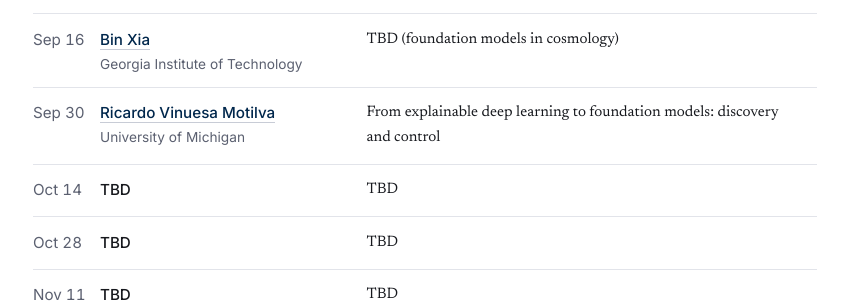
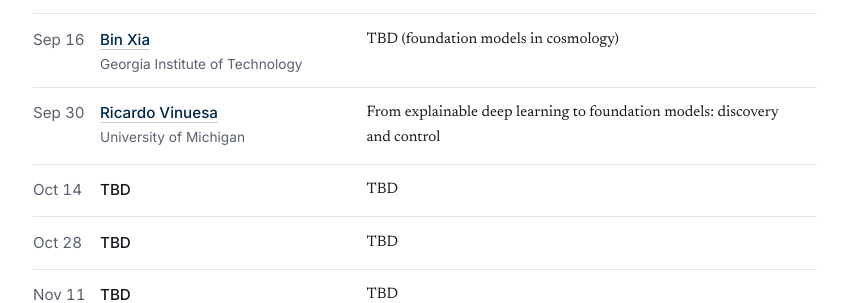
Before and after one commit to umich-ai4physics/umich-ai4physics.github.io, a Jekyll site: the page built from index.html, in a window 1280 px wide. Shown: the part 892-1195 px from the top of the page, without its empty margins (215-1063 px from the left). Built offline with Jekyll 4.4.1, drawn with Linux system fonts in a browser that asks for light colours.

Commit message:
modified:   _data/speakers.yml

```diff
--- a/_data/speakers.yml
+++ b/_data/speakers.yml
@@ -15,7 +15,7 @@
   title: "TBD (foundation models in cosmology)"
 
 - date: 2026-09-30
-  name: Ricardo Vinuesa Motilva
+  name: Ricardo Vinuesa
   url: "https://aero.engin.umich.edu/people/ricardo-vinuesa/"
   affiliation: University of Michigan
   title: "From explainable deep learning to foundation models: discovery and control"
```
